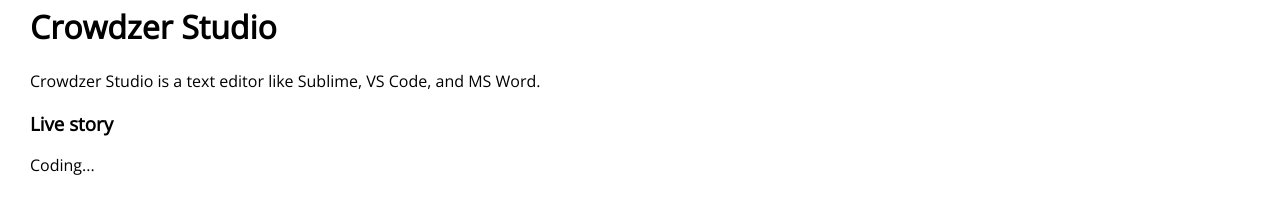
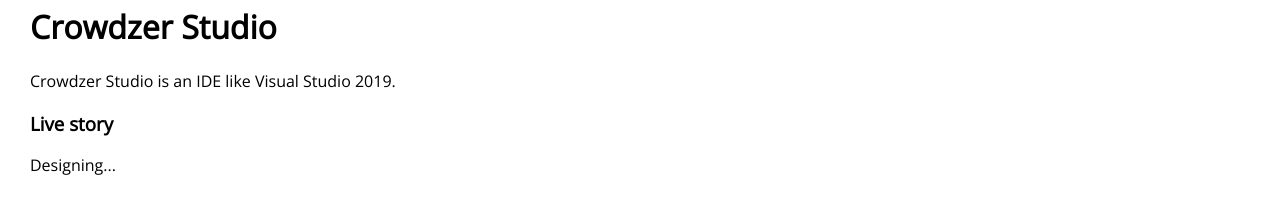
Before and after one commit to BeGamess/crowdzer, a plain HTML site: page studio.html in a window 1280 px wide. Shown: the part 633-846 px from the top of the page. Drawn offline with nearby package versions, Linux system fonts and the light colour scheme.

Commit message:
Update studio.html

```diff
--- a/studio.html
+++ b/studio.html
@@ -32,9 +32,9 @@
         <div class="content">
             <img src="studio logo.png" style="width: 512px; height: 512px;">
             <h1>Crowdzer Studio</h1>
-            <p>Crowdzer Studio is a text editor like Sublime, VS Code, and MS Word.</p>
+            <p>Crowdzer Studio is an IDE like Visual Studio 2019.</p>
             <h3>Live story</h3>
-            <p>Coding...</p>
+            <p>Designing...</p>
         </div>
     </body>
 </html>
```
